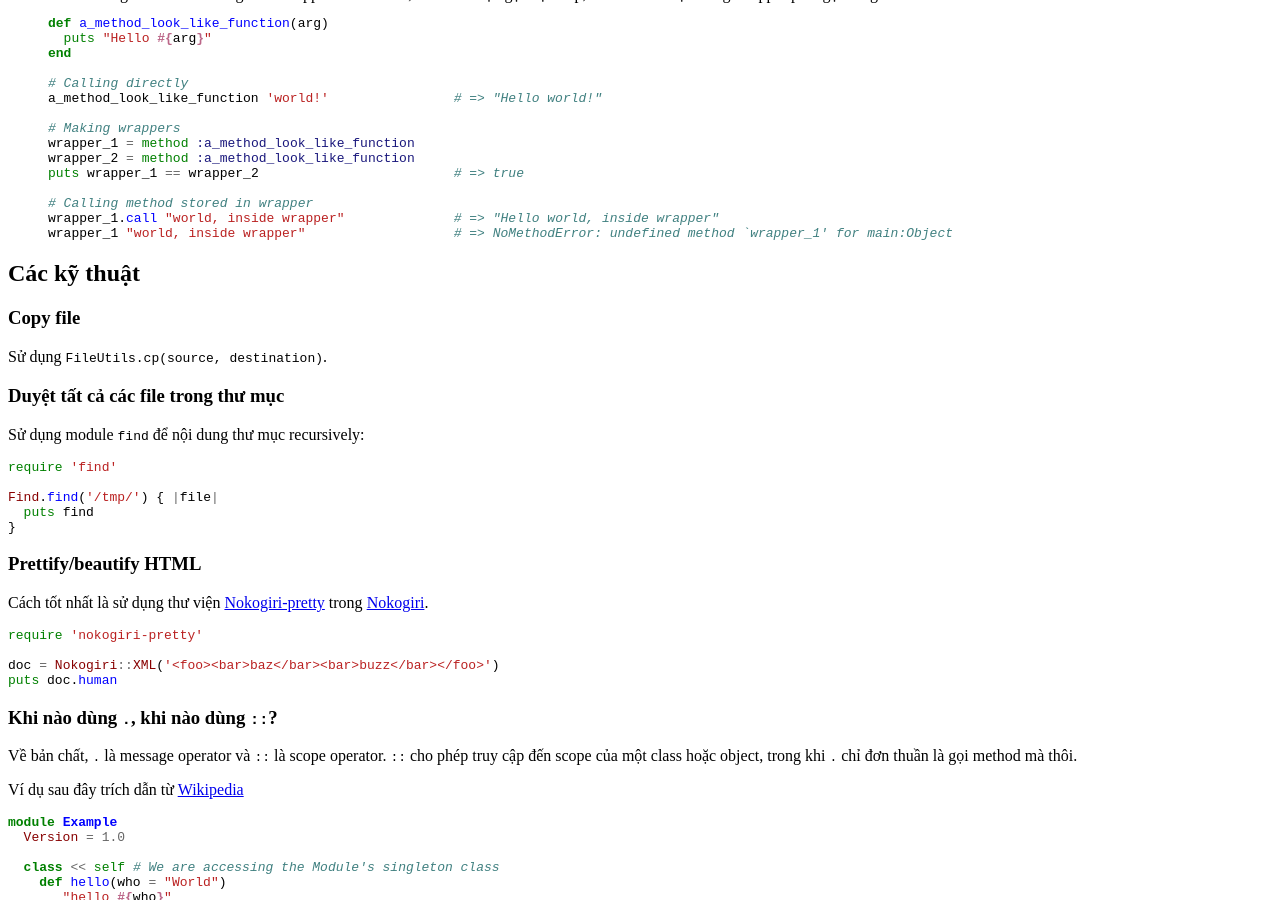
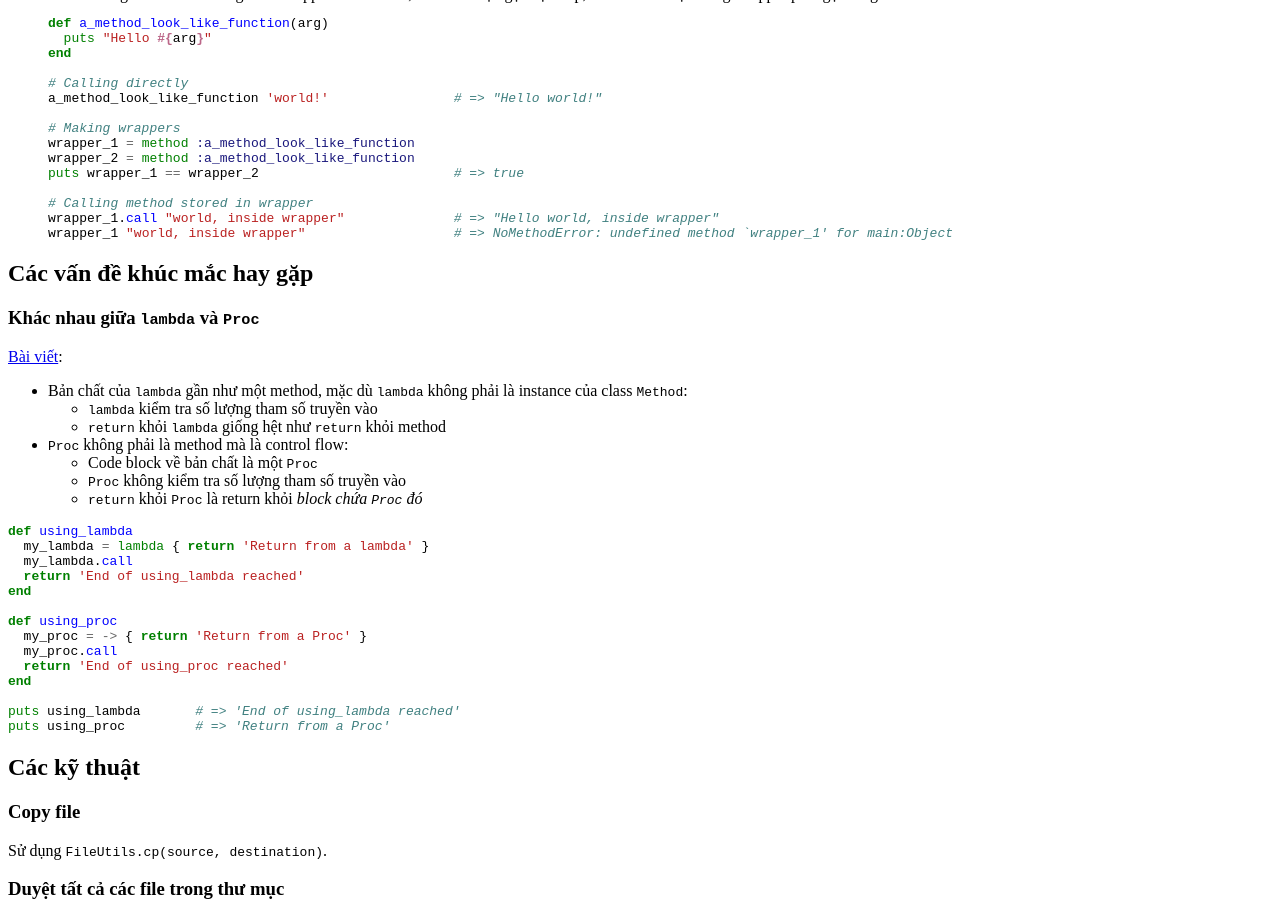
Before and after one commit to cmpitg/cmpitg.github.com, a Jekyll site: the page built from guides-vi/ruby.md, in a window 1280 px wide and 900 px high, scrolled down 895 px. Built offline with Jekyll 4.4.1, drawn with Linux system fonts in a browser that asks for light colours; Markdown is read by kramdown in place of the engine named in the settings; comment, search, counter and statistics services are not loaded; some of the changed text lies outside the part shown.

Commit message:
Ruby guide: lambda vs. Proc

````diff
--- a/guides-vi/ruby.md
+++ b/guides-vi/ruby.md
@@ -89,6 +89,39 @@ last_updated: Mon, 21 Oct 2013 15:26:37 +0700
   wrapper_1 "world, inside wrapper"                   # => NoMethodError: undefined method `wrapper_1' for main:Object
   ```
 
+## Các vấn đề khúc mắc hay gặp
+
+### Khác nhau giữa `lambda` và `Proc`
+
+[Bài viết](/ruby/2013/10/21/ruby-lambda-and-proc/):
+
+* Bản chất của `lambda` gần như một method, mặc dù `lambda` không phải là
+  instance của class `Method`:
+  - `lambda` kiểm tra số lượng tham số truyền vào
+  - `return` khỏi `lambda` giống hệt như `return` khỏi method
+
+* `Proc` không phải là method mà là control flow:
+  - Code block về bản chất là một `Proc`
+  - `Proc` không kiểm tra số lượng tham số truyền vào
+  - `return` khỏi `Proc` là return khỏi *block chứa `Proc` đó*
+
+```ruby
+def using_lambda
+  my_lambda = lambda { return 'Return from a lambda' }
+  my_lambda.call
+  return 'End of using_lambda reached'
+end
+
+def using_proc
+  my_proc = -> { return 'Return from a Proc' }
+  my_proc.call
+  return 'End of using_proc reached'
+end
+
+puts using_lambda       # => 'End of using_lambda reached'
+puts using_proc         # => 'Return from a Proc'
+```
+
 ## Các kỹ thuật
 
 ### Copy file
````
Also changed, not shown: other parts of guides-vi/ruby.md (+1 -1 lines).
